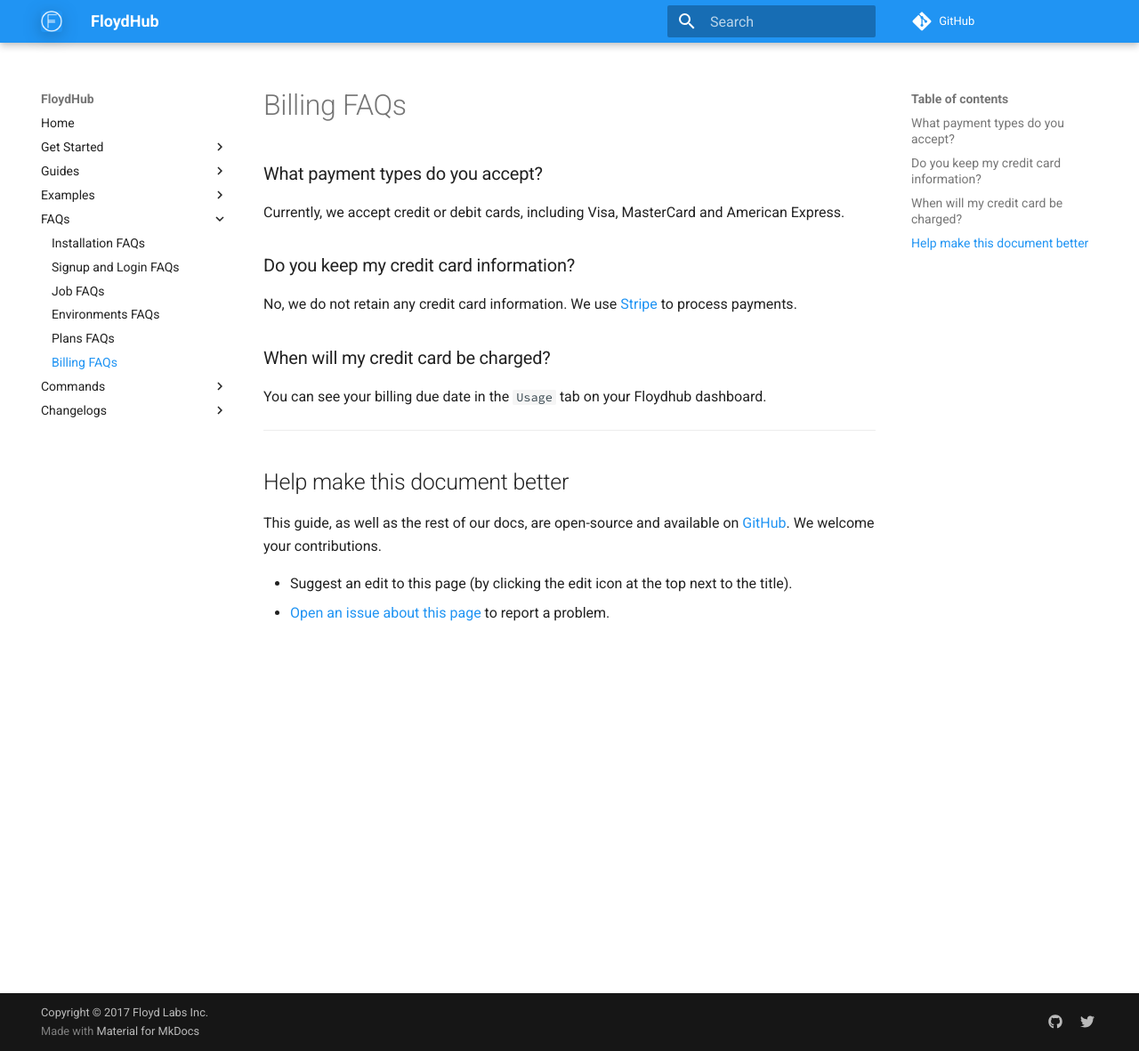
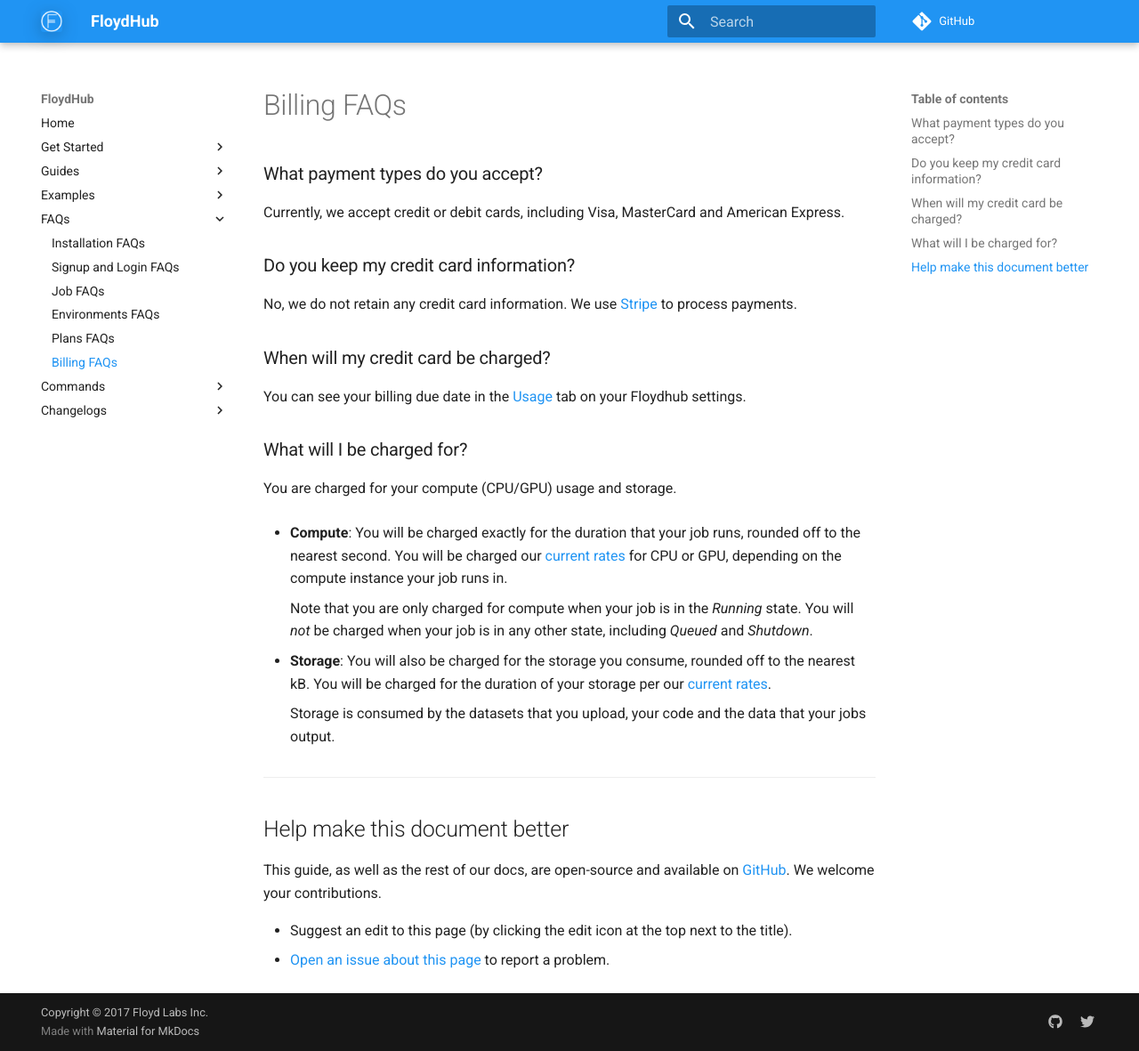
Before and after one commit to floydhub/floyd-docs, an MkDocs documentation site: the page built from docs/faqs/billing.md, in a window 1280 px wide and 1181 px high. Shown: the whole window at 89% size. Built offline with MkDocs 1.6.1 and Material for MkDocs 9.7.7, drawn with Linux system fonts in a browser that asks for light colours; comment, search, counter and statistics services are not loaded; old or Windows-style settings are respelled for this version of MkDocs.

Commit message:
Billing FAQ

```diff
--- a/docs/faqs/billing.md
+++ b/docs/faqs/billing.md
@@ -9,6 +9,18 @@
 
 ### When will my credit card be charged?
 
-You can see your billing due date in the `Usage` tab on your Floydhub dashboard.
+You can see your billing due date in the [Usage](https://dev.floydhub.com/settings/billing/) tab on your Floydhub settings.
+
+### What will I be charged for?
+
+You are charged for your compute (CPU/GPU) usage and storage.
+
+- **Compute**: You will be charged exactly for the duration that your job runs, rounded off to the nearest second. You will be charged our [current rates](https://www.floydhub.com/pricing) for CPU or GPU, depending on the compute instance your job runs in.
+
+    Note that you are only charged for compute when your job is in the *Running* state. You will *not* be charged when your job is in any other state, including *Queued* and *Shutdown*.
+
+- **Storage**: You will also be charged for the storage you consume, rounded off to the nearest kB. You will be charged for the duration of your storage per our [current rates](https://www.floydhub.com/pricing).
+
+    Storage is consumed by the datasets that you upload, your code and the data that your jobs output.
 
 {!contributing.md!}
```
